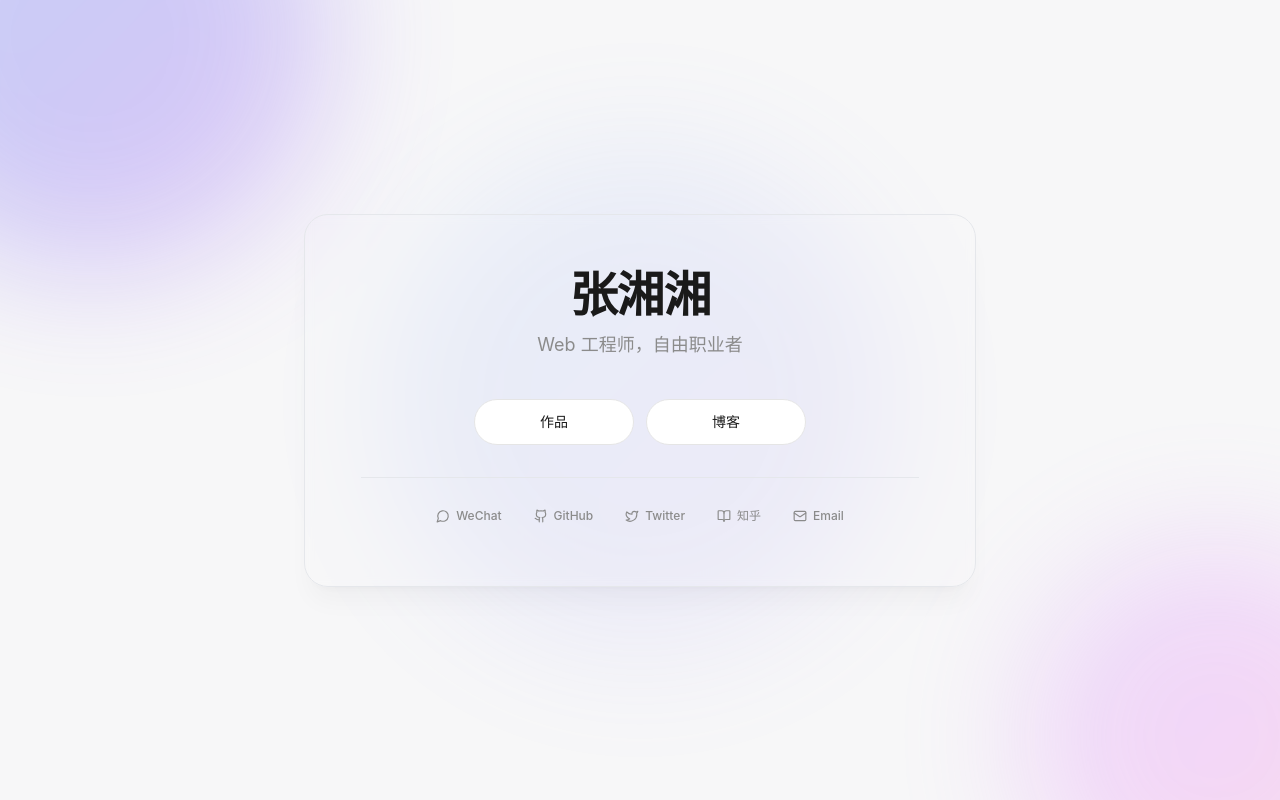
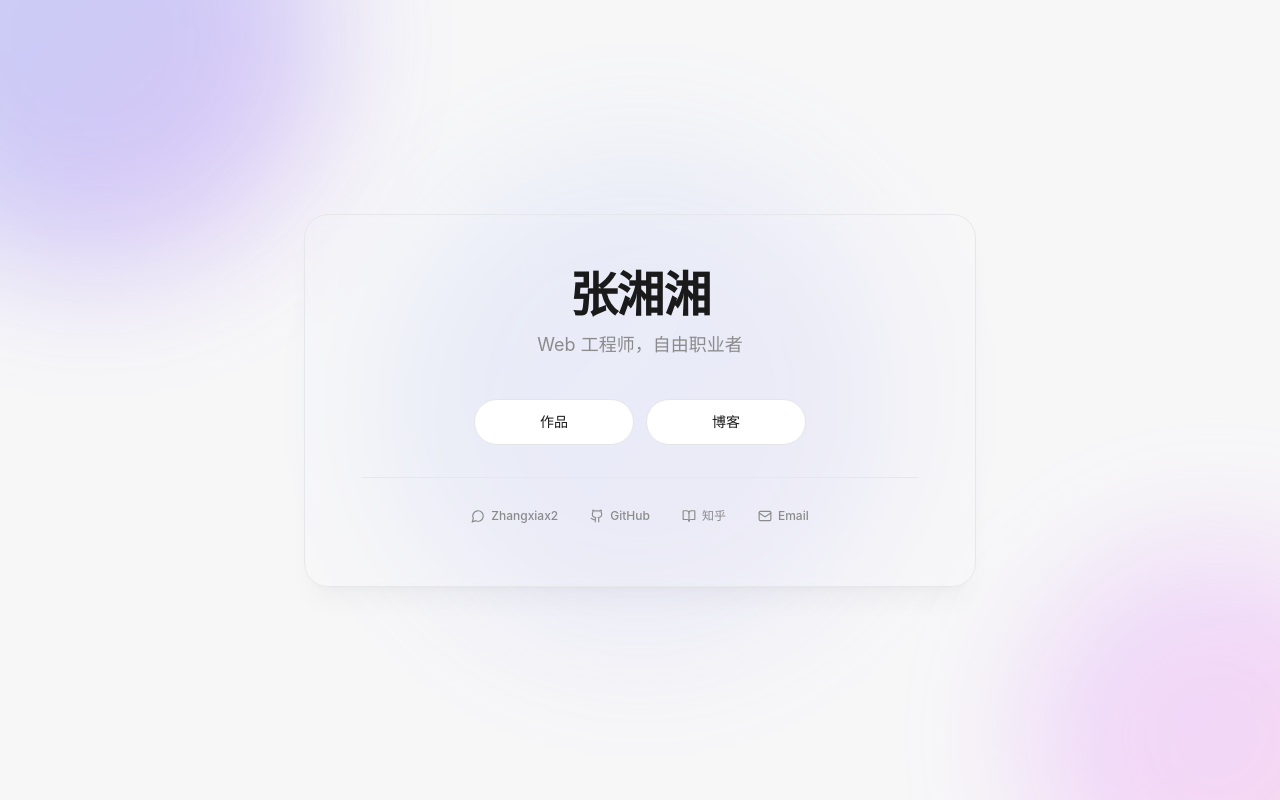
Before and after one commit to z1002176113-cloud/zhangxiangxiang, a Next.js app: page / in a window 1280 px wide. Shown: the top 800 px of the page. Built offline with nearby package versions, Linux system fonts and the light colour scheme.

Commit message:
refactor: update social links - new zhihu/email/wechat, remove twitter

```diff
--- a/src/components/home/SocialLinks.tsx
+++ b/src/components/home/SocialLinks.tsx
@@ -1,4 +1,4 @@
-import { Mail, MessageCircle, Github, Twitter, BookOpen } from "lucide-react";
+import { Mail, MessageCircle, Github, BookOpen } from "lucide-react";
 import { socialLinks } from "@/data/social.links";
 import type { SocialLink } from "@/types";
 
@@ -6,9 +6,10 @@ const iconMap = {
   mail: Mail,
   messagecircle: MessageCircle,
   github: Github,
-  twitter: Twitter,
   bookopen: BookOpen,
 };
+
+const wechatId = "Zhangxiax2";
 
 export function SocialLinks() {
   return (
@@ -32,10 +33,10 @@ function SocialItem({ link }: { link: SocialLink }) {
     return (
       <span
         className={`${baseClass} cursor-pointer select-none`}
-        title="微信扫码添加"
+        title={`微信：${wechatId}`}
       >
         <Icon className="h-3.5 w-3.5" />
-        {link.label}
+        {wechatId}
       </span>
     );
   }
--- a/src/data/site.config.ts
+++ b/src/data/site.config.ts
@@ -9,7 +9,7 @@ export const siteConfig: SiteConfig = {
   worksIntro: "",
   blogTitle: "闭门造轮子",
   blogSubtitle: "造轮子工程师的代码笔记",
-  email: "zhangxiangxiang@example.com",
+  email: "z1002176113@gmail.com",
   url: "https://zhangxiangxiang.com",
   sinceYear: 2026,
 };
--- a/src/data/social.links.ts
+++ b/src/data/social.links.ts
@@ -14,25 +14,19 @@ export const socialLinks: SocialLink[] = [
   },
   {
     label: "GitHub",
-    href: "https://github.com/zhangxiangxiang",
+    href: "https://github.com/z1002176113-cloud",
     icon: "github",
     type: "external",
   },
   {
-    label: "Twitter",
-    href: "https://twitter.com/zhangxiangxiang",
-    icon: "twitter",
-    type: "external",
-  },
-  {
     label: "知乎",
-    href: "https://www.zhihu.com/people/zhangxiangxiang",
+    href: "https://www.zhihu.com/people/xzx1-66",
     icon: "bookopen",
     type: "external",
   },
   {
     label: "Email",
-    href: "mailto:zhangxiangxiang@example.com",
+    href: "mailto:z1002176113@gmail.com",
     icon: "mail",
     type: "email",
   },
--- a/src/types/index.ts
+++ b/src/types/index.ts
@@ -6,7 +6,7 @@
 export interface SocialLink {
   label: string;
   href: string;
-  icon: "mail" | "messagecircle" | "github" | "twitter" | "bookopen";
+  icon: "mail" | "messagecircle" | "github" | "bookopen";
   type: "internal" | "external" | "email" | "wechat";
 }
 
```
